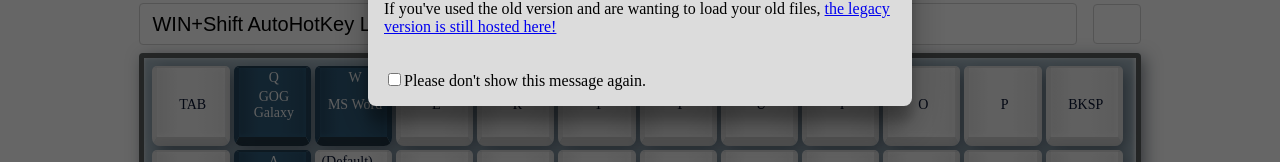
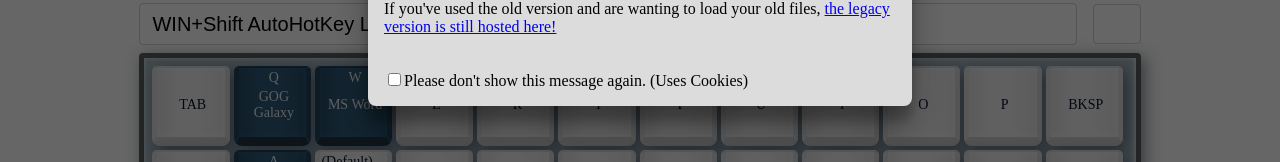
Before and after one commit to Archie-Adams/keyboard-shortcut-map-maker, a React (Create React App) app: page / in a window 1280 px wide. Shown: the part 284-446 px from the top of the page. Built offline with nearby package versions, Linux system fonts and the light colour scheme; some icons are missing; a web font is replaced by a local one.

Commit message:
add remember checkbox

```diff
--- a/src/App.tsx
+++ b/src/App.tsx
@@ -1,4 +1,4 @@
-import React, { useState, createContext } from 'react';
+import React, { useState, createContext, useRef } from 'react';
 import GitHubButton from 'react-github-btn'
 import Keyboard from './components/Keyboard/Keyboard';
 import Header from './components/Header/Header';
@@ -13,6 +13,7 @@ const AppContext = createContext<IAppContext | null>(null);
 // TODO: Help pop up with do not show again option for tutorial and updates? Has a version and if the pop up has a version higher than saved show again.
 
 function App() {
+  const showAgainRef = useRef<HTMLInputElement>(null);
   // let defaultContext: IAppContextContent = {
   //   title: 'Untitled Keyboard Map',
   //   keyboards: [],
@@ -27,7 +28,9 @@ function App() {
     e.returnValue = '';
   });
 
-  const [isWelcomModalOpen, setIsWelcomeModalOpen] = useState(true);
+  const [
+    isWelcomeModalOpen, setIsWelcomeModalOpen,
+  ] = useState(localStorage.getItem("lastDontShowModalVersion") !== "1"); // TODO: use single app version
 
   return (
     <AppContext.Provider value={{ ...context, setContext }}>
@@ -155,8 +158,14 @@ function App() {
 
       <Modal
         title="Welcome!"
-        isOpen={isWelcomModalOpen}
-        onClose={() => { setIsWelcomeModalOpen(false); }}
+        isOpen={isWelcomeModalOpen}
+        onClose={() => {
+          setIsWelcomeModalOpen(false);
+          if (showAgainRef?.current) {
+            if (!showAgainRef.current.checked) return;
+            localStorage.setItem("lastDontShowModalVersion", "1"); // TODO: use single prod version here so can be used for changelog
+          }
+        }}
       >
         <div>
           <p>Hi there, and welcome to Keyboard Shortcut Map Maker Version 2!!!</p>
@@ -165,8 +174,8 @@ function App() {
             files, <a href="/legacy-site.html">the legacy version is still hosted here!</a>
           </p>
           <br />
-          <input id="dont-show-again" type="checkbox"></input>
-          <label htmlFor="dont-show-again">Please don't show this message again.</label>
+          <input ref={showAgainRef} id="dont-show-again" type="checkbox"></input>
+          <label htmlFor="dont-show-again">Please don't show this message again. (Uses Cookies)</label>
         </div>
       </Modal>
 
```
